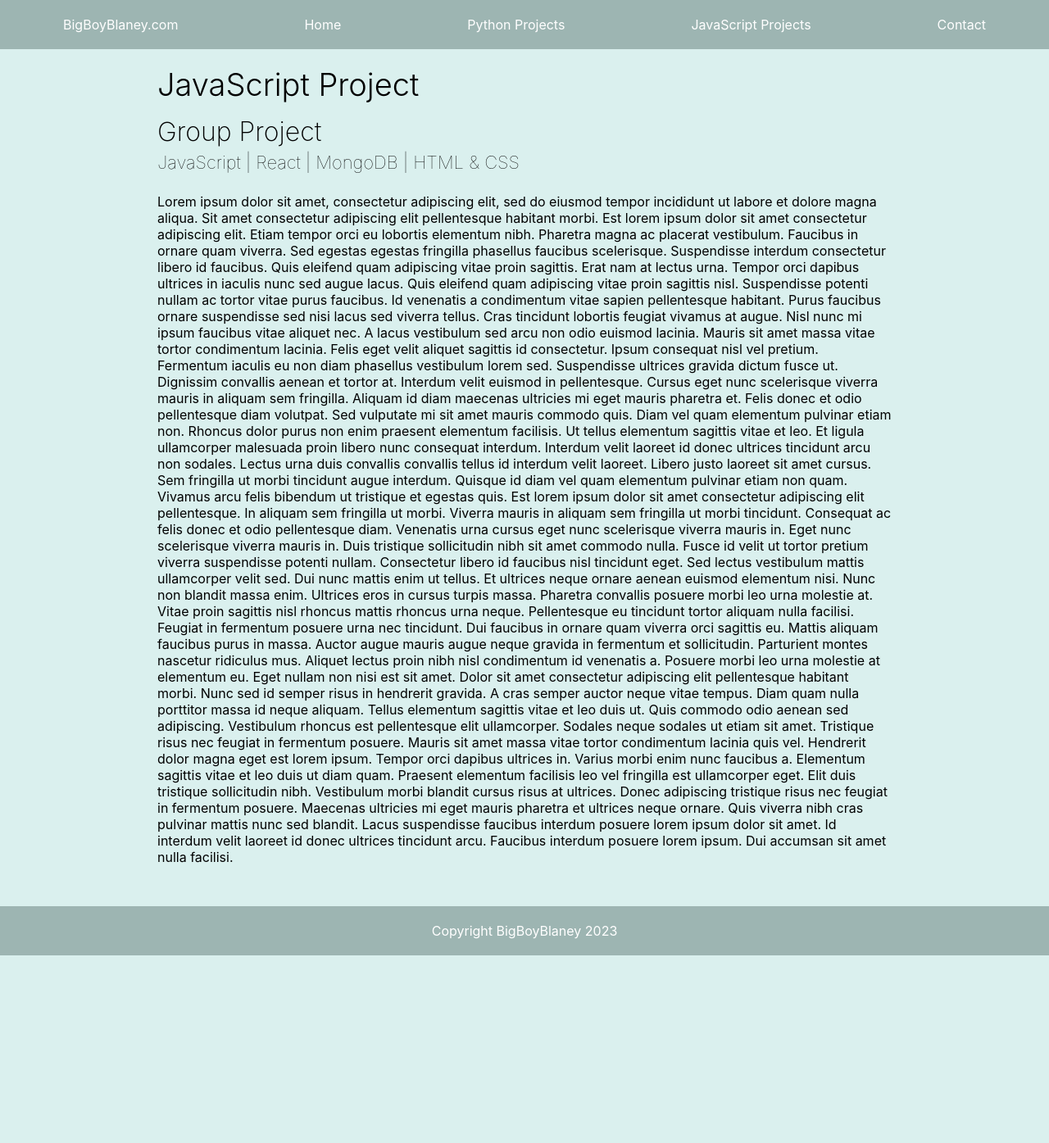
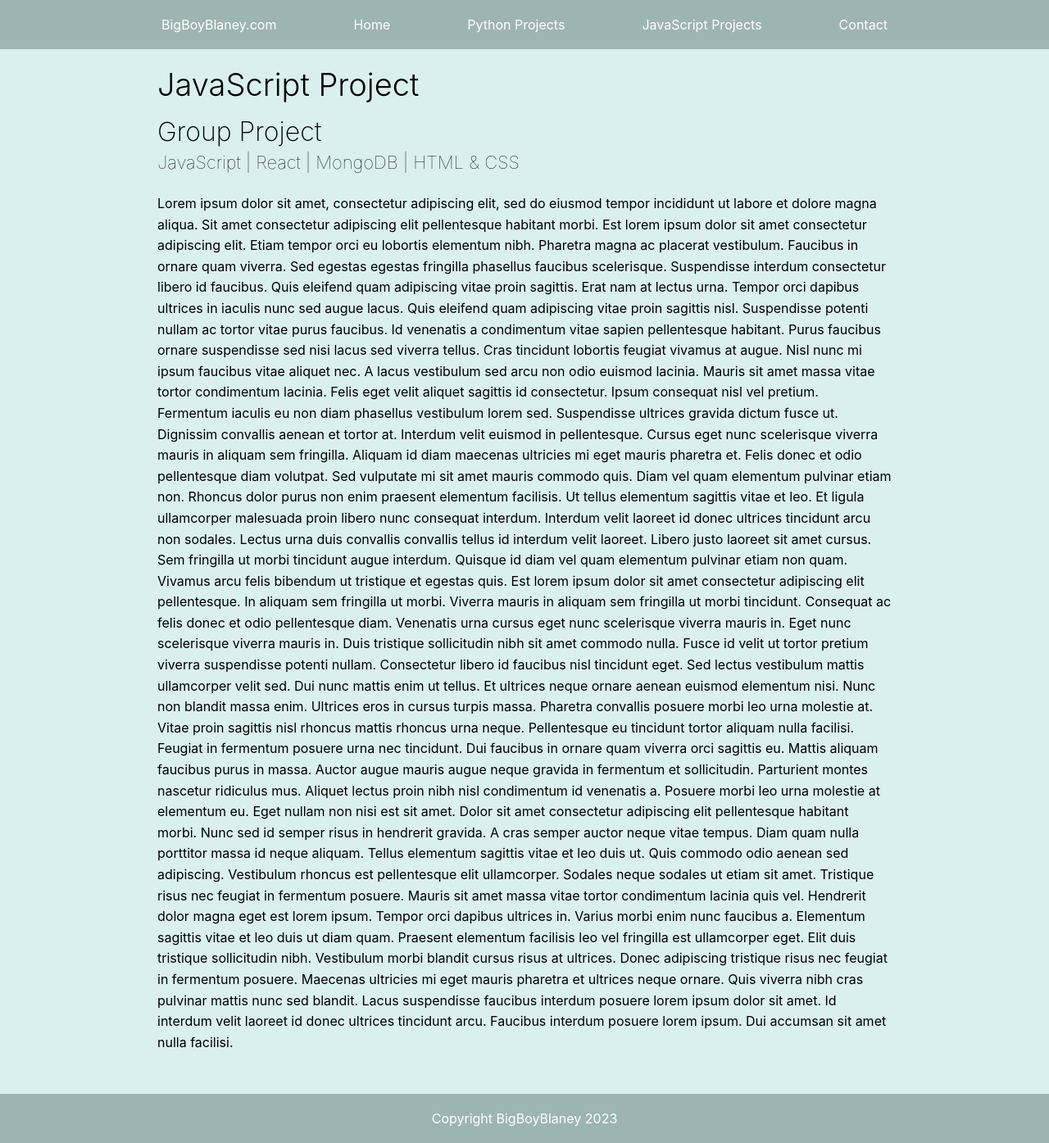
Before and after one commit to JBlaney93/jblaney-portfolio, a React (Create React App) app: page /jblaney-portfolio/javascript-projects in a window 1280 px wide. Shown: the whole page at 82% size. Before the commit the page ends 1166 px from the top, so only its background shows below. Built offline with nearby package versions, Linux system fonts and the light colour scheme.

Commit message:
sytling updated

```diff
--- a/src/App.css
+++ b/src/App.css
@@ -12,12 +12,28 @@ body {
     border: 1px solid black;
 } */
 
+.container{
+    max-width: 70%;
+    margin: 0 auto;
+}
+
+.nav-bar {
+    background-color: #9DB5B2;
+    position: sticky;
+    top: 0;
+}
+
+.nav-bar__container {
+    max-width: 70%;
+    margin: 0 auto;
+}
+
 .nav-bar__ul {
     display: flex;
-    justify-content: space-around;
+    justify-content: space-between;
     list-style: none;
-    margin-bottom: 1.25rem;
-    background-color: #9DB5B2;
+    margin: 0 -0.625rem 1.25rem
+
     /* border: 1px solid black; */
 }
 
@@ -35,12 +51,8 @@ body {
     transition: all ease .5s;
 }
 
-.main-container {
-    max-width: 70%;
-    margin: 0 auto;
-}
 
-.footer {
+footer {
     text-align: center;
     padding: 20px;
     color: white;
--- a/src/components/Footer.js
+++ b/src/components/Footer.js
@@ -2,9 +2,11 @@ import React from "react";
 
 const Footer = () => {
     return (
-        <div>
-            <nav className="footer">Copyright BigBoyBlaney 2023</nav>
-        </div>
+        <footer>
+            <div className="container">
+                <nav className="footer">Copyright BigBoyBlaney 2023</nav>
+            </div>
+        </footer>
     )
 }
 
--- a/src/components/JavascriptProjects.js
+++ b/src/components/JavascriptProjects.js
@@ -3,6 +3,7 @@ import styled from "styled-components";
 
 const Paragraph = styled.p`
     margin-bottom: 0.625rem;
+    line-height: 1.6;
 `
 const Header = styled.h1`
     font-weight: 300;
@@ -30,7 +31,7 @@ const JavascriptProjects = () => {
             <TertiaryHeader>JavaScript | React | MongoDB | HTML & CSS</TertiaryHeader>
             <br></br>
 
-            <p>
+            <Paragraph>
             Lorem ipsum dolor sit amet, consectetur adipiscing elit, sed do eiusmod tempor incididunt ut labore et dolore magna aliqua. Sit amet consectetur adipiscing elit pellentesque habitant morbi. Est lorem ipsum dolor sit amet consectetur adipiscing elit. Etiam tempor orci eu lobortis elementum nibh. Pharetra magna ac placerat vestibulum. Faucibus in ornare quam viverra. Sed egestas egestas fringilla phasellus faucibus scelerisque. Suspendisse interdum consectetur libero id faucibus. Quis eleifend quam adipiscing vitae proin sagittis. Erat nam at lectus urna. Tempor orci dapibus ultrices in iaculis nunc sed augue lacus. Quis eleifend quam adipiscing vitae proin sagittis nisl. Suspendisse potenti nullam ac tortor vitae purus faucibus. Id venenatis a condimentum vitae sapien pellentesque habitant. Purus faucibus ornare suspendisse sed nisi lacus sed viverra tellus. Cras tincidunt lobortis feugiat vivamus at augue. Nisl nunc mi ipsum faucibus vitae aliquet nec. A lacus vestibulum sed arcu non odio euismod lacinia.
 
 Mauris sit amet massa vitae tortor condimentum lacinia. Felis eget velit aliquet sagittis id consectetur. Ipsum consequat nisl vel pretium. Fermentum iaculis eu non diam phasellus vestibulum lorem sed. Suspendisse ultrices gravida dictum fusce ut. Dignissim convallis aenean et tortor at. Interdum velit euismod in pellentesque. Cursus eget nunc scelerisque viverra mauris in aliquam sem fringilla. Aliquam id diam maecenas ultricies mi eget mauris pharetra et. Felis donec et odio pellentesque diam volutpat. Sed vulputate mi sit amet mauris commodo quis. Diam vel quam elementum pulvinar etiam non. Rhoncus dolor purus non enim praesent elementum facilisis. Ut tellus elementum sagittis vitae et leo. Et ligula ullamcorper malesuada proin libero nunc consequat interdum.
@@ -40,7 +41,7 @@ Interdum velit laoreet id donec ultrices tincidunt arcu non sodales. Lectus urna
 Pharetra convallis posuere morbi leo urna molestie at. Vitae proin sagittis nisl rhoncus mattis rhoncus urna neque. Pellentesque eu tincidunt tortor aliquam nulla facilisi. Feugiat in fermentum posuere urna nec tincidunt. Dui faucibus in ornare quam viverra orci sagittis eu. Mattis aliquam faucibus purus in massa. Auctor augue mauris augue neque gravida in fermentum et sollicitudin. Parturient montes nascetur ridiculus mus. Aliquet lectus proin nibh nisl condimentum id venenatis a. Posuere morbi leo urna molestie at elementum eu. Eget nullam non nisi est sit amet. Dolor sit amet consectetur adipiscing elit pellentesque habitant morbi. Nunc sed id semper risus in hendrerit gravida. A cras semper auctor neque vitae tempus. Diam quam nulla porttitor massa id neque aliquam. Tellus elementum sagittis vitae et leo duis ut. Quis commodo odio aenean sed adipiscing. Vestibulum rhoncus est pellentesque elit ullamcorper. Sodales neque sodales ut etiam sit amet.
 
 Tristique risus nec feugiat in fermentum posuere. Mauris sit amet massa vitae tortor condimentum lacinia quis vel. Hendrerit dolor magna eget est lorem ipsum. Tempor orci dapibus ultrices in. Varius morbi enim nunc faucibus a. Elementum sagittis vitae et leo duis ut diam quam. Praesent elementum facilisis leo vel fringilla est ullamcorper eget. Elit duis tristique sollicitudin nibh. Vestibulum morbi blandit cursus risus at ultrices. Donec adipiscing tristique risus nec feugiat in fermentum posuere. Maecenas ultricies mi eget mauris pharetra et ultrices neque ornare. Quis viverra nibh cras pulvinar mattis nunc sed blandit. Lacus suspendisse faucibus interdum posuere lorem ipsum dolor sit amet. Id interdum velit laoreet id donec ultrices tincidunt arcu. Faucibus interdum posuere lorem ipsum. Dui accumsan sit amet nulla facilisi.
-            </p>
+            </Paragraph>
         </div>
     )
 }
--- a/src/components/NavBar.js
+++ b/src/components/NavBar.js
@@ -3,7 +3,8 @@ import { Link } from "react-router-dom";
 
 const NavBar = () => {
     return (
-        <div className="nav-bar__container">
+        <nav className="nav-bar">
+            <div className="container nav-bar__container">
                 <ul className="nav-bar__ul">
                     <li>
                         <p className="nav-bar__links">BigBoyBlaney.com</p>
@@ -22,6 +23,7 @@ const NavBar = () => {
                     </li>
                 </ul>
             </div>
+        </nav>
     )
 }
 
--- a/src/containers/MainContainer.js
+++ b/src/containers/MainContainer.js
@@ -13,7 +13,7 @@ const MainContainer = () => {
         <div >
             <Router>
                 <NavBar />
-                <div className="main-container">
+                <div className="container">
                     <Routes>
                         <Route path="/" element={ <Home /> }/>
                         <Route path="/jblaney-portfolio/contact" element={ <Contact /> }/>
```
Lines whose indentation alone changed are shown as unchanged.
